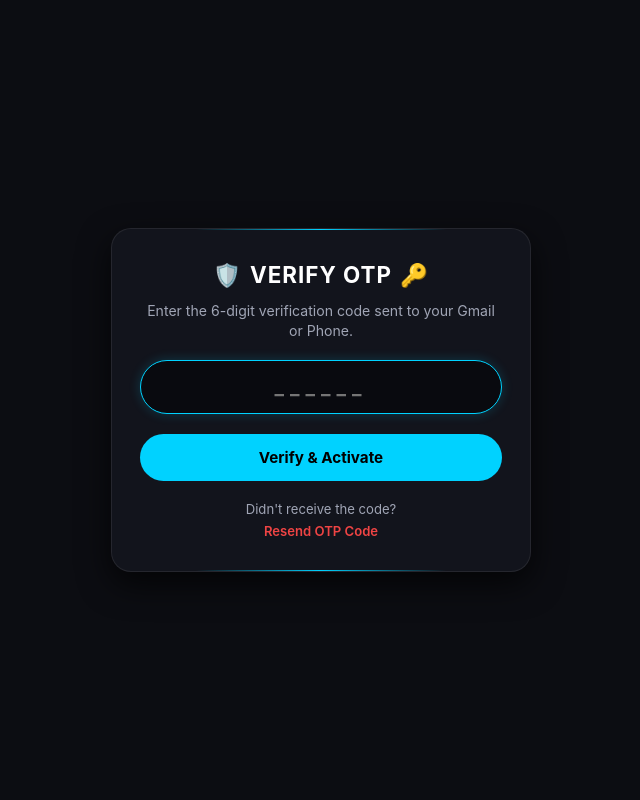
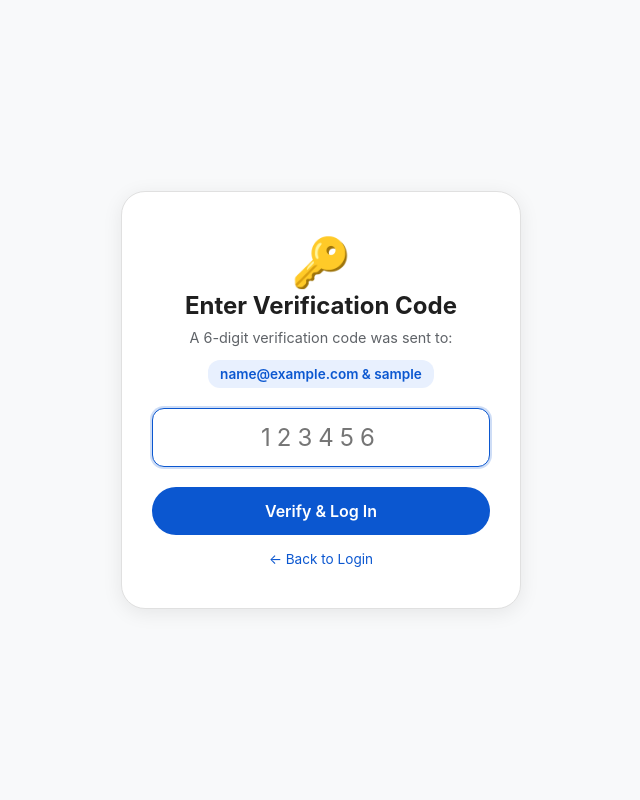
Before and after one commit to aidoomichael60-lang/Focus-Photos, a Flask app: page /verify-otp in a window 1280 px wide. Shown: the whole page, without its empty margins (319-959 px from the left). Run offline with Flask 3, Linux system fonts and the light colour scheme; the visitor is signed in with stand-in values (Sample User, id 1).

Commit message:
Update verify_otp.html

```diff
--- a/templates/verify_otp.html
+++ b/templates/verify_otp.html
@@ -3,168 +3,43 @@
 <head>
     <meta charset="UTF-8">
     <meta name="viewport" content="width=device-width, initial-scale=1.0">
-    <title>Verify OTP - Focus Photos</title>
+    <title>Focus Photos - Enter Verification Code</title>
     <style>
-        * {
-            box-sizing: border-box;
-            margin: 0;
-            padding: 0;
-            font-family: -apple-system, BlinkMacSystemFont, "Segoe UI", Roboto, sans-serif;
-        }
-
-        body {
-            background-color: #0c0d12;
-            color: #ffffff;
-            height: 100vh;
-            display: flex;
-            align-items: center;
-            justify-content: center;
-        }
-
-        /* OTP Card Container */
-        .otp-card {
-            position: relative;
-            width: 100%;
-            max-width: 420px;
-            background: #12141c;
-            border-radius: 20px;
-            padding: 32px 28px;
-            box-shadow: 0 12px 32px rgba(0, 0, 0, 0.7);
-            border: 1px solid rgba(255, 255, 255, 0.08);
-            text-align: center;
-            overflow: hidden; /* Clips outer glowing pseudo-elements cleanly */
-        }
-
-        .otp-card::before {
-            content: '';
-            position: absolute;
-            top: -2px;
-            left: 20%;
-            width: 60%;
-            height: 3px;
-            background: linear-gradient(90deg, transparent, #00d2ff, transparent);
-        }
-
-        .otp-card::after {
-            content: '';
-            position: absolute;
-            bottom: -2px;
-            left: 20%;
-            width: 60%;
-            height: 3px;
-            background: linear-gradient(90deg, transparent, #00d2ff, transparent);
-        }
-
-        .card-header {
-            display: flex;
-            align-items: center;
-            justify-content: center;
-            gap: 8px;
-            font-size: 1.4rem;
-            font-weight: 700;
-            letter-spacing: 1px;
-            margin-bottom: 12px;
-        }
-
-        .card-subtitle {
-            font-size: 0.88rem;
-            color: #a0a5b5;
-            margin-bottom: 20px;
-            line-height: 1.4;
-        }
-
-        /* Info Alert Banner */
-        .info-alert {
-            background: rgba(220, 38, 38, 0.15);
-            border: 1px solid rgba(239, 68, 68, 0.4);
-            color: #fca5a5;
-            font-size: 0.82rem;
-            padding: 10px 14px;
-            border-radius: 24px;
-            margin-bottom: 20px;
-            line-height: 1.3;
-        }
-
-        /* OTP Input Field */
-        .otp-input {
-            width: 100%;
-            padding: 14px;
-            background: #090a0f;
-            border: 1.5px solid #00d2ff;
-            border-radius: 28px;
-            color: #ffffff;
-            font-size: 1.25rem;
-            font-weight: 700;
-            letter-spacing: 6px;
-            text-align: center;
-            outline: none;
-            margin-bottom: 20px;
-            box-shadow: 0 0 12px rgba(0, 210, 255, 0.2);
-        }
-
-        /* Submit Button */
-        .btn-submit {
-            width: 100%;
-            padding: 14px;
-            background: #00d2ff;
-            border: none;
-            border-radius: 28px;
-            color: #000000;
-            font-size: 0.95rem;
-            font-weight: 700;
-            cursor: pointer;
-            transition: all 0.2s ease;
-            margin-bottom: 20px;
-        }
-
-        .btn-submit:hover {
-            background: #38bdf8;
-            box-shadow: 0 0 16px rgba(0, 210, 255, 0.4);
-        }
-
-        .resend-text {
-            font-size: 0.82rem;
-            color: #a0a5b5;
-        }
-
-        .resend-link {
-            color: #ef4444;
-            text-decoration: none;
-            font-weight: 600;
-            display: block;
-            margin-top: 6px;
-        }
-
-        .resend-link:hover {
-            text-decoration: underline;
-        }
+        * { box-sizing: border-box; margin: 0; padding: 0; font-family: -apple-system, BlinkMacSystemFont, "Segoe UI", Roboto, sans-serif; }
+        body { background: #f8f9fa; display: flex; align-items: center; justify-content: center; min-height: 100vh; padding: 20px; }
+        .card { background: #fff; padding: 40px 30px; border-radius: 24px; box-shadow: 0 4px 20px rgba(0,0,0,0.08); width: 100%; max-width: 400px; text-align: center; border: 1px solid #e0e0e0; }
+        h2 { margin-bottom: 8px; color: #1f1f1f; }
+        p { color: #5f6368; font-size: 0.9rem; margin-bottom: 12px; line-height: 1.4; }
+        .destination-tag { background: #e8f0fe; color: #0b57d0; font-weight: 600; padding: 6px 12px; border-radius: 12px; display: inline-block; margin-bottom: 20px; font-size: 0.85rem; word-break: break-all; }
+        input[type="text"] { width: 100%; padding: 14px; border-radius: 12px; border: 1px solid #ccc; font-size: 1.5rem; text-align: center; letter-spacing: 6px; outline: none; margin-bottom: 20px; }
+        input[type="text"]:focus { border-color: #0b57d0; box-shadow: 0 0 0 2px rgba(11,87,208,0.2); }
+        button { width: 100%; background: #0b57d0; color: #fff; border: none; padding: 14px; border-radius: 28px; font-weight: 600; font-size: 1rem; cursor: pointer; }
+        button:hover { background: #1a73e8; }
+        .flash { color: #dc2626; font-size: 0.85rem; margin-bottom: 12px; }
+        .resend-link { display: inline-block; margin-top: 16px; color: #0b57d0; text-decoration: none; font-size: 0.85rem; }
     </style>
 </head>
 <body>
+    <div class="card">
+        <span style="font-size: 3rem;">🔑</span>
+        <h2>Enter Verification Code</h2>
+        <p>A 6-digit verification code was sent to:</p>
+        <div class="destination-tag">{{ destination }}</div>
 
-    <div class="otp-card">
-        <div class="card-header">
-            <span style="color: #ef4444;">🛡️</span> VERIFY OTP <span style="color: #00d2ff;">🔑</span>
-        </div>
+        {% with messages = get_flashed_messages() %}
+          {% if messages %}
+            {% for message in messages %}
+              <div class="flash">{{ message }}</div>
+            {% endfor %}
+          {% endif %}
+        {% endwith %}
 
-        <p class="card-subtitle">Enter the 6-digit verification code sent to your Gmail or Phone.</p>
-
-        {% if message %}
-            <div class="info-alert">
-                {{ message }}
-            </div>
-        {% endif %}
-
-        <form method="POST" action="/verify-otp">
-            <input type="text" name="otp" class="otp-input" maxlength="6" placeholder="______" required autofocus autocomplete="off">
-            <button type="submit" class="btn-submit">Verify & Activate</button>
+        <form method="POST">
+            <input type="text" name="otp" placeholder="123456" maxlength="6" required autofocus autocomplete="off">
+            <button type="submit">Verify & Log In</button>
         </form>
 
-        <div class="resend-text">
-            Didn't receive the code?
-            <a href="/verify-otp" class="resend-link">Resend OTP Code</a>
-        </div>
+        <a href="/" class="resend-link">← Back to Login</a>
     </div>
-
 </body>
 </html>
```
